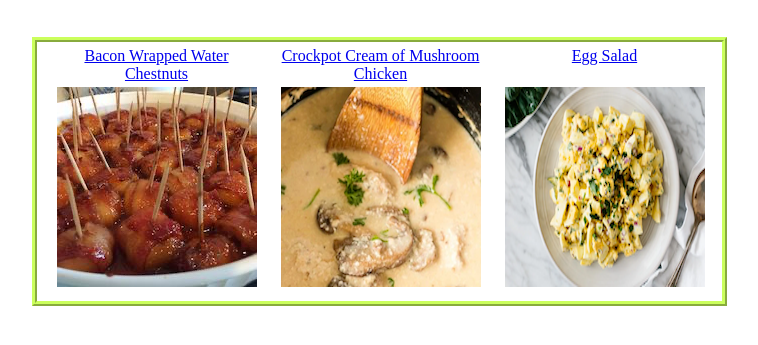
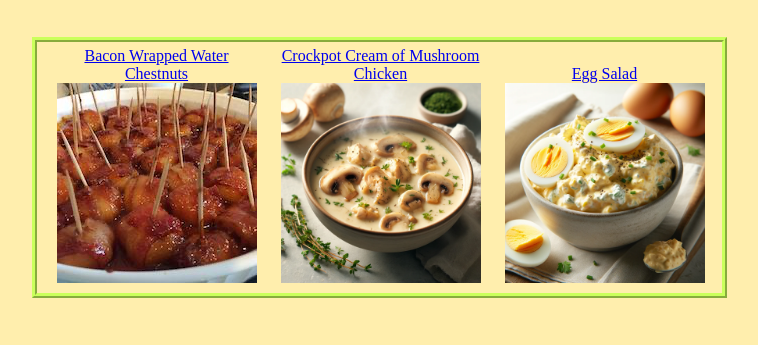
Before and after one commit to prbme/odin-recipes, a plain HTML site: page index.html in a window 1280 px wide. Shown: the part 159-504 px from the top of the page, without its empty margins (261-1019 px from the left). Drawn offline with Linux system fonts and the light colour scheme.

Commit message:
Clean up project
looking to restart TOP. added gpt-4o generated images for the cream
of mushroom chicken soup and Egg salad. Learned about adding more
specifity to imgages in the css file so that I am able to resize the
images from the css file instead of inline.

```diff
--- a/index.html
+++ b/index.html
@@ -15,26 +15,22 @@
       </h1>
     </div>
 
-    <div class="index-all-reciepes-container">
+    <div class="index-all-recipes-container">
       <div class="index-bwwc">
         <div class="a-bwwc">
-          <a href="./recipes/bacon-wrapped-water-chestnuts.html"
-            >Bacon Wrapped Water Chestnuts</a
-          >
+          <a href="./recipes/bacon-wrapped-water-chestnuts.html" >Bacon Wrapped Water Chestnuts</a>
         </div>
         <div class="img-bwwc">
-          <img src="./img/bwwc-200psq.png" />
+          <img src="./img/bwwc-200psq.png" alt="photo of bacon wrapped water chestnuts"/>
         </div>
       </div>
 
       <div class="index-cm">
         <div class="a-cm">
-          <a href="./recipes/crockpotchicken.html"
-            >Crockpot Cream of Mushroom Chicken</a
-          >
+          <a href="./recipes/crockpotchicken.html"> Crockpot Cream of Mushroom Chicken</a>
         </div>
         <div class="img-cm">
-          <img src="./img/cpcmc200psq.png" />
+          <img src="./img/chickencreamofmushroomgpt4o.webp" alt="gpt4o generated photo of cream of mushroom soup with chicken breast" />
         </div>
       </div>
 
@@ -43,7 +39,7 @@
           <a href="./recipes/eggsalad.html">Egg Salad</a>
         </div>
         <div class="img-es">
-          <img src="./img/eggsalad200psq.png" />
+          <img src="./img/eggsaladgpt4o.webp" alt="gpt4o generated photo of eggsalad" />
         </div>
       </div>
     </div>
--- a/styles.css
+++ b/styles.css
@@ -9,10 +9,10 @@ body {
   /* box-sizing: border-box; */
   height: 100%;
   padding: 10px;
-  /* background-color: #ffeead; */
+  background-color: #ffeead;
 }
 
-body {
+// body {
   background-color: rgba(255, 255, 255, 0.5);
 }
 
@@ -73,7 +73,7 @@ h1 {
   margin: auto; /* Center the image both horizontally and vertically */
 }
 
-.index-all-reciepes-container {
+.index-all-recipes-container{
   border: 5px ridge #cbff5c;
   display: block;
   box-sizing: border-box;
@@ -97,19 +97,21 @@ h1 {
   margin-left: auto;
 }
 
-.a-bwwc,
-.a-cm,
-.a-es {
+.index-bwwc .a-bwwc a,
+.index-cm .a-cm a,
+.index-es .a-es a {
   display: inline-block;
   box-sizing: content-box;
   width: 200px;
-  height: 40px;
+  height: 0px;
   text-align: center;
   /* border: #955cff 1px solid; */
 }
 
-.img-bwwc,
-.img-cm,
-.img-es {
+.index-bwwc .img-bwwc img,
+.index-cm .img-cm img,
+.index-es .img-es img {
   display: block;
+  width: 200px;
+  height: 200px;
 }
```
Also changed, not shown: img/chickencreamofmushroomgpt4o.webp (added), img/eggsaladgpt4o.webp (added), 1 other file.
